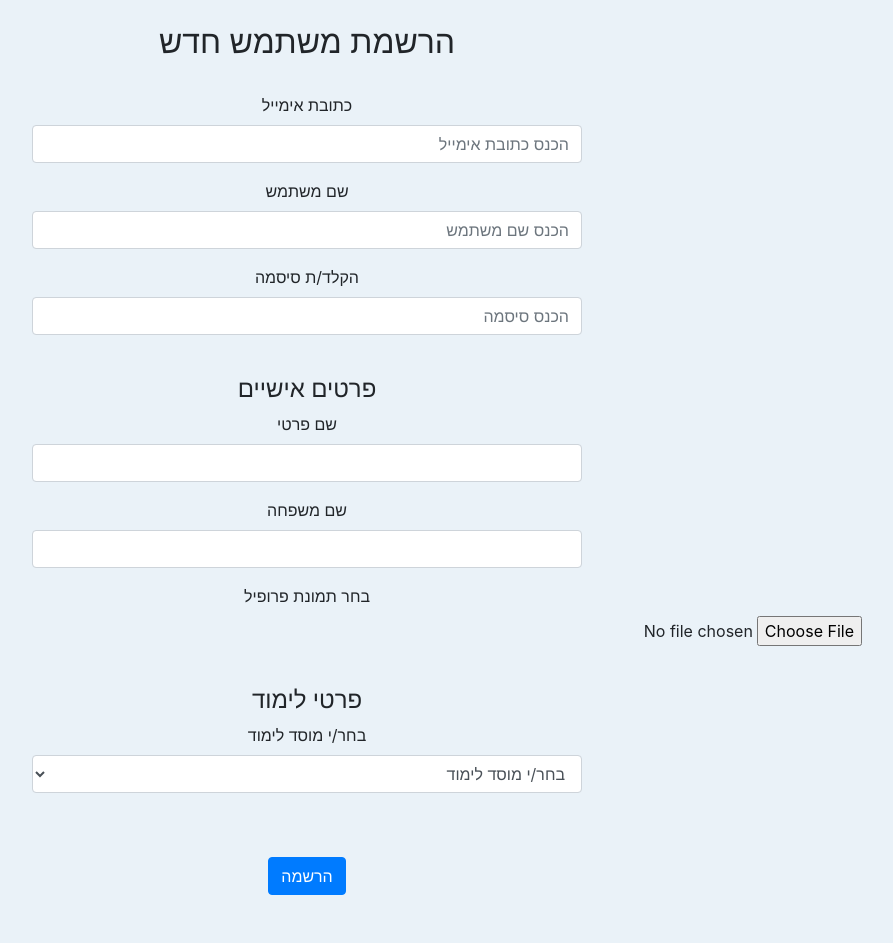
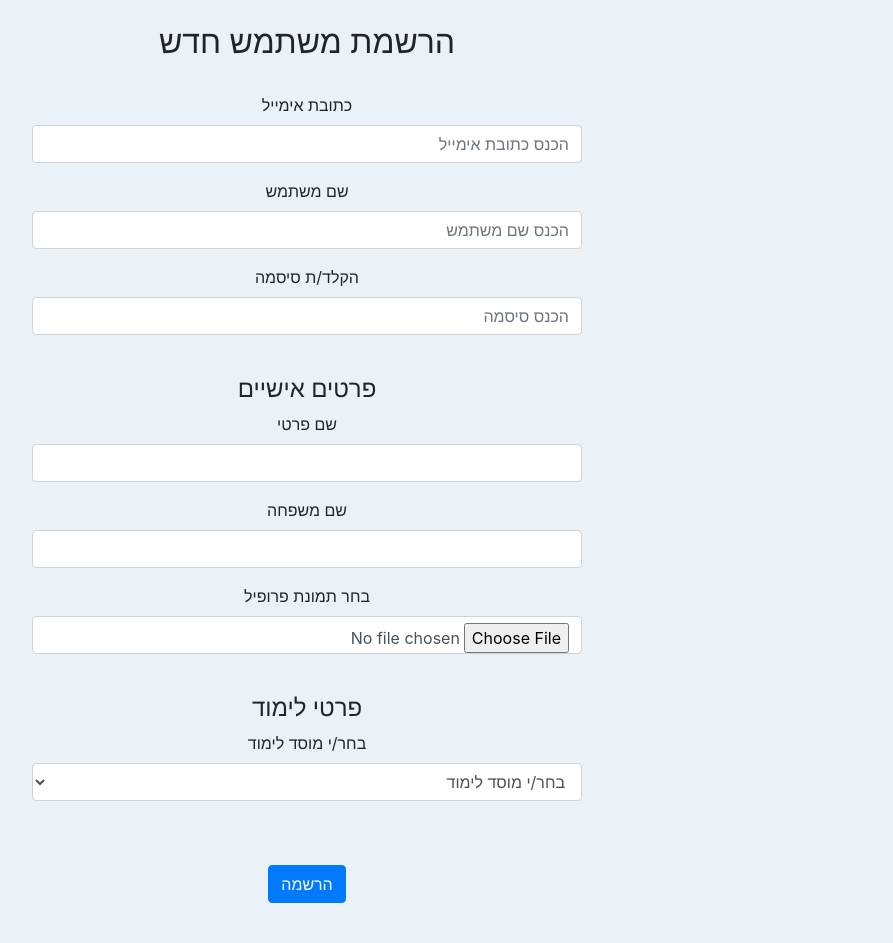
Before and after one commit to liorblob/web2020, a PHP site: page /includes/signup.php in a window 1280 px wide. Shown: the part 31-974 px from the top of the page, without its empty margins (333-1226 px from the left). Run offline with PHP 8.4, Linux system fonts and the light colour scheme; the visitor is signed in with stand-in values (Sample User, id 1); data that the repository does not hold is empty; some libraries are stand-ins or nearby versions.

Commit message:
Update signup.php

```diff
--- a/includes/signup.php
+++ b/includes/signup.php
@@ -67,7 +67,7 @@ $(document).ready(function() {
           <div class="form-group">
           <label for="profilePic">בחר תמונת פרופיל</label>
             <div class="profileImage">
-              <input type="file" class="form-control-file" id="imageUpload" name="imageUpload">
+              <input type="file" class="form-control" id="imageUpload" name="imageUpload">
               <div id="image-holder"></div>
               <script src="../javascript/imageUploader.js"></script>
             </div>
```
